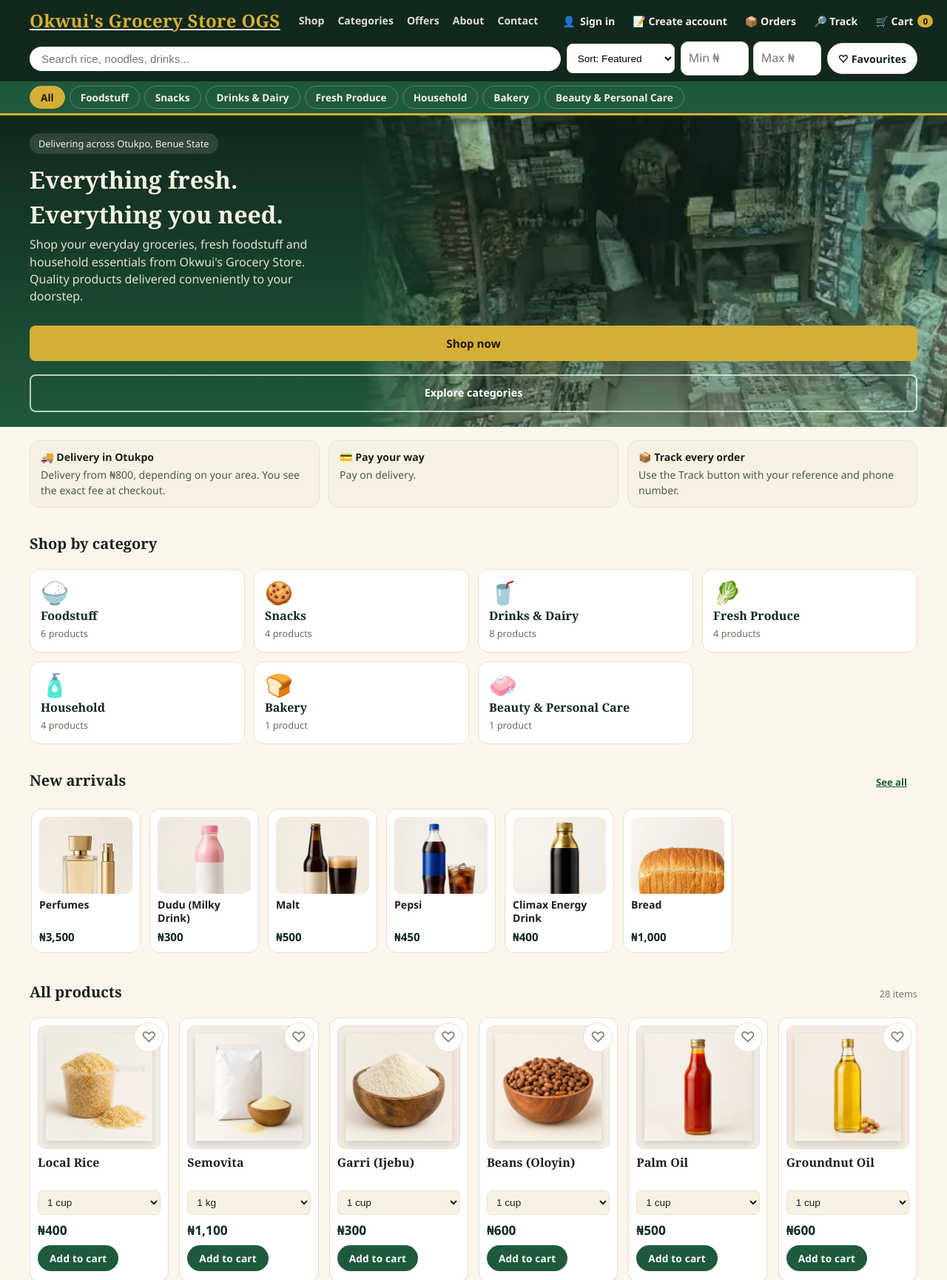
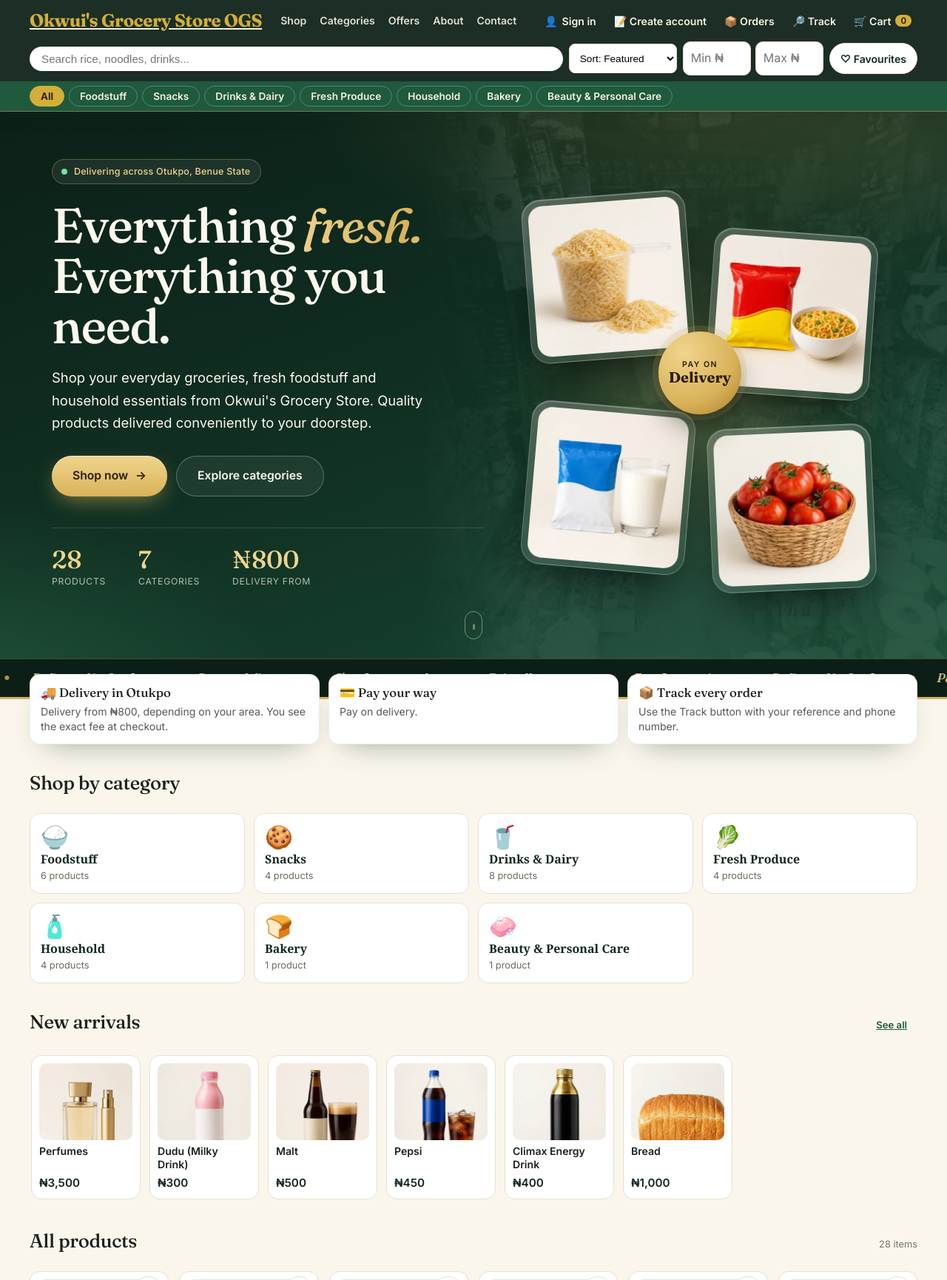
Before and after one commit to melodexs/Freshmart, a FastAPI app: page / in a window 1280 px wide. Shown: the top 1730 px of the page at 74% size. Run offline with FastAPI, Linux system fonts and the light colour scheme.

Commit message:
Rebuild the welcome page template: hero with real product photos, info strip, Pay on Delivery badge and filter toggle

```diff
--- a/apps/api/app/templates/base.html
+++ b/apps/api/app/templates/base.html
@@ -13,11 +13,15 @@
 <meta name="twitter:card" content="summary">
 <link rel="icon" href="/static/favicon.svg" type="image/svg+xml">
 <link rel="stylesheet" href="/static/styles.css">
+<link rel="stylesheet" href="/static/premium.css">
+<link rel="preload" href="/static/fonts/Fraunces-normal-500.woff2" as="font" type="font/woff2" crossorigin>
+<link rel="preload" href="/static/fonts/Inter-normal-400.woff2" as="font" type="font/woff2" crossorigin>
 </head>
 <body>
 <a class="skip-link" href="#catalog">Skip to products</a>
 {% block body %}{% endblock %}
 <script src="/static/vendor/htmx.min.js"></script>
 {% block scripts %}<script type="module" src="/static/js/main.js"></script>{% endblock %}
+<script src="/static/js/premium.js" defer></script>
 </body>
 </html>
--- a/apps/api/app/templates/index.html
+++ b/apps/api/app/templates/index.html
@@ -20,6 +20,9 @@
     <input id="searchInput" name="q" type="search" placeholder="Search rice, noodles, drinks..." autocomplete="off" aria-label="Search products"
            hx-get="/ui/products" hx-trigger="input changed delay:200ms, search" hx-target="#catalog" hx-include="#filters">
     <input type="hidden" id="activeCat" name="cat" value="All">
+    <details class="more-filters">
+      <summary>Sort &amp; filter</summary>
+      <div class="more-filters-body">
     <select id="sortSelect" name="sort" class="sort-select" aria-label="Sort products" hx-get="/ui/products" hx-trigger="change" hx-target="#catalog" hx-include="#filters">
       <option value="default">Sort: Featured</option>
       <option value="popular">Most popular</option>
@@ -32,6 +35,8 @@
       <input id="maxPrice" name="max" type="number" inputmode="numeric" min="0" placeholder="Max ₦" aria-label="Maximum price" hx-get="/ui/products" hx-trigger="change, keyup changed delay:400ms" hx-target="#catalog" hx-include="#filters">
     </div>
     <button type="button" class="chip" id="favFilter" aria-pressed="false" hx-get="/ui/products" hx-vals='{"favs":"1"}' hx-target="#catalog" hx-include="#filters">♡ Favourites</button>
+      </div>
+    </details>
   </div></div></div>
   <nav class="cats"><div class="wrap" id="catNav">
     {% for c in categories %}
@@ -40,25 +45,42 @@
   </div></nav>
 </header>
 
-<div class="hero">
+<div class="hero" id="top">
   <div class="hero-bg" role="img" aria-label="Shelves packed with groceries inside a neighbourhood provision store"></div>
+  <div class="hero-glow" aria-hidden="true"></div>
   <div class="wrap hero-flex">
     <div class="hero-text">
-      <div class="pill">Delivering across Otukpo, Benue State</div>
-      <h1>Everything fresh. Everything you need.</h1>
-      <p>Shop your everyday groceries, fresh foodstuff and household essentials from Okwui&#39;s Grocery Store. Quality products delivered conveniently to your doorstep.</p>
-      <div class="hero-cta"><a class="btn-primary hero-btn" href="#catalog">Shop now</a><a class="btn-ghost hero-btn light" href="#categories">Explore categories</a></div>
+      <div class="pill"><span class="pill-dot" aria-hidden="true"></span>Delivering across Otukpo, Benue State</div>
+      <h1>Everything <em>fresh.</em> <span class="h1-line2">Everything you need.</span></h1>
+      <p class="hero-lead">Shop your everyday groceries, fresh foodstuff and household essentials from Okwui&#39;s Grocery Store. Quality products delivered conveniently to your doorstep.</p>
+      <div class="hero-cta"><a class="btn-primary hero-btn" href="#catalog">Shop now <span aria-hidden="true">→</span></a><a class="btn-ghost hero-btn light" href="#categories">Explore categories</a></div>
+      <ul class="hero-facts" aria-label="Store facts">
+        <li><strong data-count="{{ product_total }}">{{ product_total }}</strong><span>Products</span></li>
+        <li><strong data-count="{{ category_cards|length }}">{{ category_cards|length }}</strong><span>Categories</span></li>
+        <li><strong>{{ areas|map(attribute="fee")|min|naira }}</strong><span>Delivery from</span></li>
+      </ul>
+    </div>
+    <div class="hero-stage" aria-hidden="true">
+      {% for p in hero_picks %}
+      <div class="float-card fc{{ loop.index }}"><img src="{{ p.photo }}" alt="" width="220" height="220" decoding="async"{% if loop.index > 1 %} loading="lazy"{% endif %}></div>
+      {% endfor %}
+      <div class="hero-badge"><span>Pay on</span><strong>Delivery</strong></div>
     </div>
   </div>
+  <a class="scroll-cue" href="#categories" aria-label="Scroll to categories"><span></span></a>
 </div>
 
-<section class="wrap info-strip" aria-label="How ordering works">
+<div class="marquee" aria-hidden="true"><div class="marquee-track">
+  {% for i in range(2) %}<span>Fresh groceries</span><i></i><span>Delivered in Otukpo</span><i></i><span>Pay on delivery</span><i></i><span>Track every order</span><i></i><span>Friendly support</span><i></i>{% endfor %}
+</div></div>
+
+<section class="wrap info-strip reveal" aria-label="How ordering works">
   <div class="info-item"><strong>🚚 Delivery in Otukpo</strong><span>Delivery from {{ areas|map(attribute="fee")|min|naira }}, depending on your area. You see the exact fee at checkout.</span></div>
   <div class="info-item"><strong>💳 Pay your way</strong><span>Pay on delivery{% if bank.ready %}, or pay ahead by bank transfer{% endif %}.</span></div>
   <div class="info-item"><strong>📦 Track every order</strong><span>Use the Track button with your reference and phone number.</span></div>
 </section>
 
-<section class="wrap" id="categories" aria-labelledby="catTitle">
+<section class="wrap reveal" id="categories" aria-labelledby="catTitle">
   <div class="section-title"><h2 id="catTitle">Shop by category</h2></div>
   <div class="cat-cards">
     {% for c in category_cards %}
@@ -69,7 +91,7 @@
   </div>
 </section>
 
-<section class="wrap shelves" id="offers" aria-label="Featured shelves">
+<section class="wrap shelves reveal" id="offers" aria-label="Featured shelves">
   {% for sh in shelves %}{% if sh["items"] %}
   <div class="shelf-block">
     <div class="section-title"><h2>{{ sh.title }}</h2><button type="button" class="btn-link" hx-get="/ui/products" hx-vals='{"section": "{{ sh.key }}"}' hx-target="#catalog" data-scroll="#catalog">See all</button></div>
@@ -95,7 +117,7 @@
 
 <button id="cartFab" class="cart-fab" aria-label="Open cart">🛒<span class="fab-count" id="fabCartCount">0</span></button>
 
-<section class="wrap trust" aria-labelledby="trustTitle">
+<section class="wrap trust reveal" aria-labelledby="trustTitle">
   <div class="section-title"><h2 id="trustTitle">Why shop with OGS</h2></div>
   <div class="trust-grid">
     <div><strong>🥬 Quality groceries</strong><span>Staples, produce, drinks and household basics, picked for everyday cooking.</span></div>
@@ -106,7 +128,7 @@
   </div>
 </section>
 
-<section class="wrap faq" id="about" aria-labelledby="faqTitle">
+<section class="wrap faq reveal" id="about" aria-labelledby="faqTitle">
   <div class="section-title"><h2 id="faqTitle">Questions, answered</h2></div>
   <details><summary>Where do you deliver?</summary><p>We deliver in {{ areas|map(attribute="name")|join(", ") }}. Each area has its own delivery fee, which you see before you place an order.</p></details>
   <details><summary>How can I pay?</summary><p>Pay the rider when your order arrives{% if bank.ready %}, or pay ahead by bank transfer. A pay-ahead order is packed once we confirm your payment{% endif %}. We never ask for card details on this site.</p></details>
```
